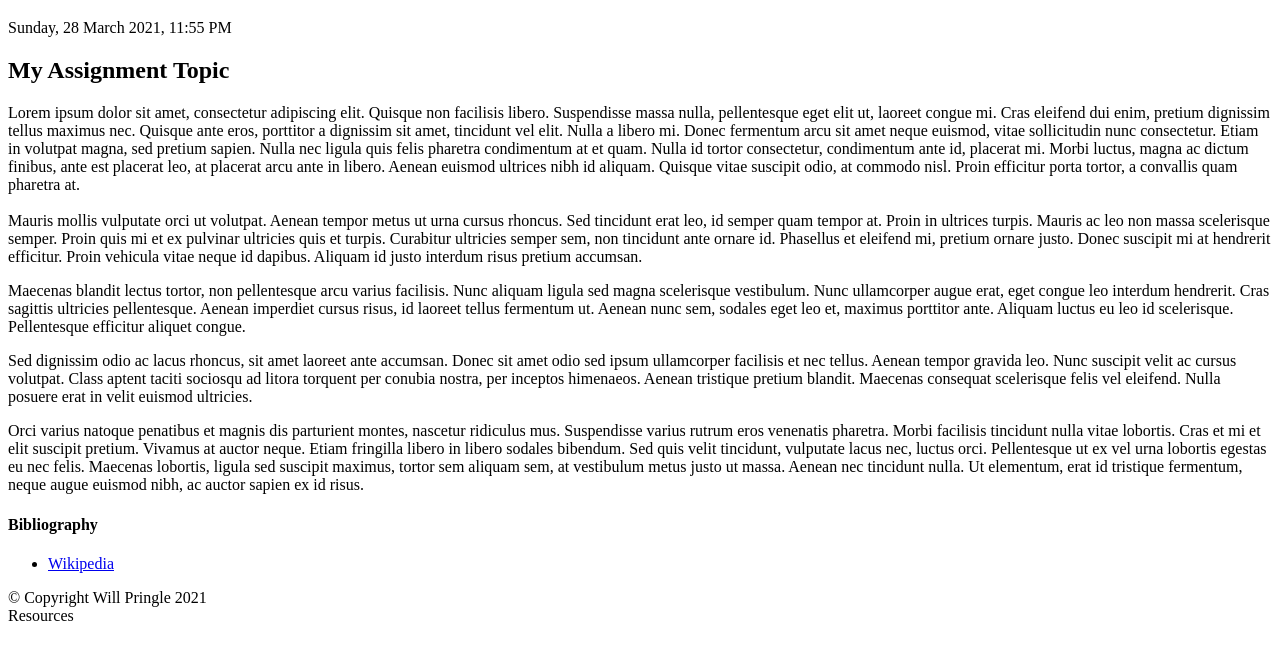
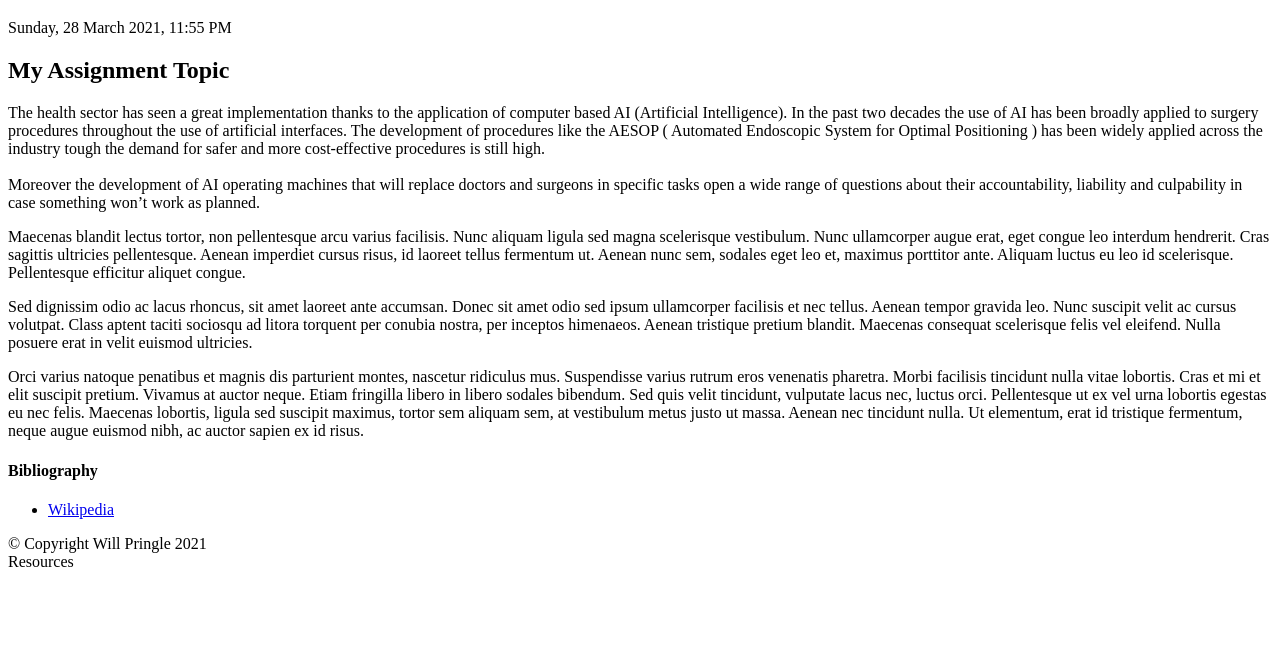
Before and after one commit to riko93/riko93.github.io, a plain HTML site: page index.html in a window 1280 px wide. Shown: the part 61-720 px from the top of the page. Drawn offline with Linux system fonts and the light colour scheme.

Commit message:
Update index.html

```diff
--- a/index.html
+++ b/index.html
@@ -10,10 +10,13 @@
 </header>
 <main>
   <h2>My Assignment Topic</h2>
-  <p>Lorem ipsum dolor sit amet, consectetur adipiscing elit. Quisque non facilisis libero. Suspendisse massa nulla, pellentesque eget elit ut, laoreet congue mi. Cras eleifend dui enim, pretium dignissim tellus maximus nec. Quisque ante eros, porttitor a dignissim sit amet, tincidunt vel elit. Nulla a libero mi. Donec fermentum arcu sit amet neque euismod, vitae sollicitudin nunc consectetur. Etiam in volutpat magna, sed pretium sapien. Nulla nec ligula quis felis pharetra condimentum at et quam. Nulla id tortor consectetur, condimentum ante id, placerat mi. Morbi luctus, magna ac dictum finibus, ante est placerat leo, at placerat arcu ante in libero. Aenean euismod ultrices nibh id aliquam. Quisque vitae suscipit odio, at commodo nisl. Proin efficitur porta tortor, a convallis quam pharetra at.</p>
+  <p>The health sector has seen a great implementation thanks to the application of computer based AI (Artificial Intelligence).
+    In the past two decades the use of AI has been broadly applied to surgery procedures throughout the use of artificial interfaces.
+    The development of procedures like the AESOP ( Automated Endoscopic System for Optimal Positioning ) has been widely applied across the industry tough the demand for  safer and more cost-effective procedures is still high.</p>
 
   <h3></h3>
-  <p>Mauris mollis vulputate orci ut volutpat. Aenean tempor metus ut urna cursus rhoncus. Sed tincidunt erat leo, id semper quam tempor at. Proin in ultrices turpis. Mauris ac leo non massa scelerisque semper. Proin quis mi et ex pulvinar ultricies quis et turpis. Curabitur ultricies semper sem, non tincidunt ante ornare id. Phasellus et eleifend mi, pretium ornare justo. Donec suscipit mi at hendrerit efficitur. Proin vehicula vitae neque id dapibus. Aliquam id justo interdum risus pretium accumsan.</p>
+  <p>Moreover the development of AI operating machines that will replace doctors and surgeons in specific tasks open a wide range of questions about their accountability, liability and culpability in case something won’t work as planned.
+</p>
 
   <p>Maecenas blandit lectus tortor, non pellentesque arcu varius facilisis. Nunc aliquam ligula sed magna scelerisque vestibulum. Nunc ullamcorper augue erat, eget congue leo interdum hendrerit. Cras sagittis ultricies pellentesque. Aenean imperdiet cursus risus, id laoreet tellus fermentum ut. Aenean nunc sem, sodales eget leo et, maximus porttitor ante. Aliquam luctus eu leo id scelerisque. Pellentesque efficitur aliquet congue.</p>
 
```
